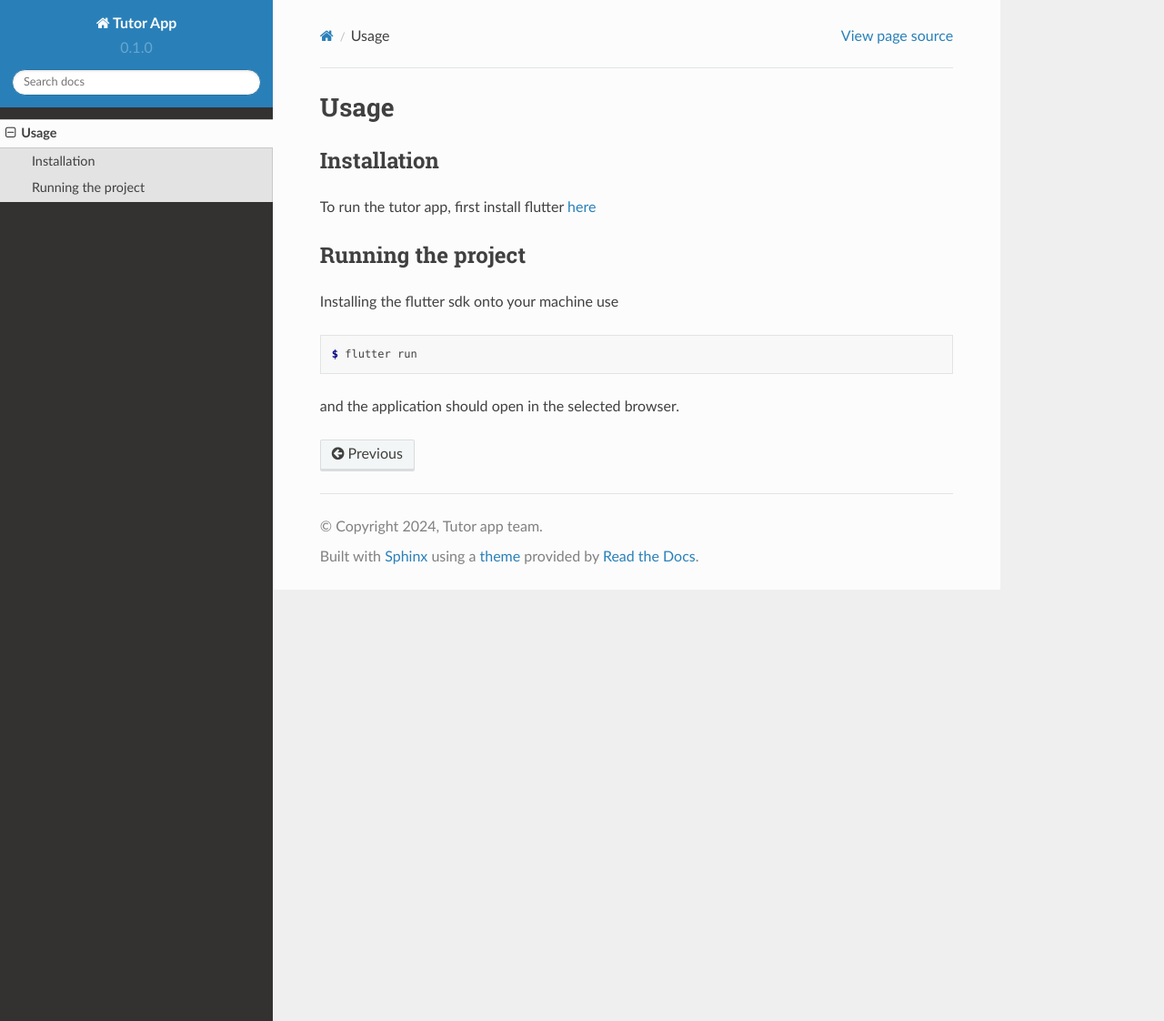
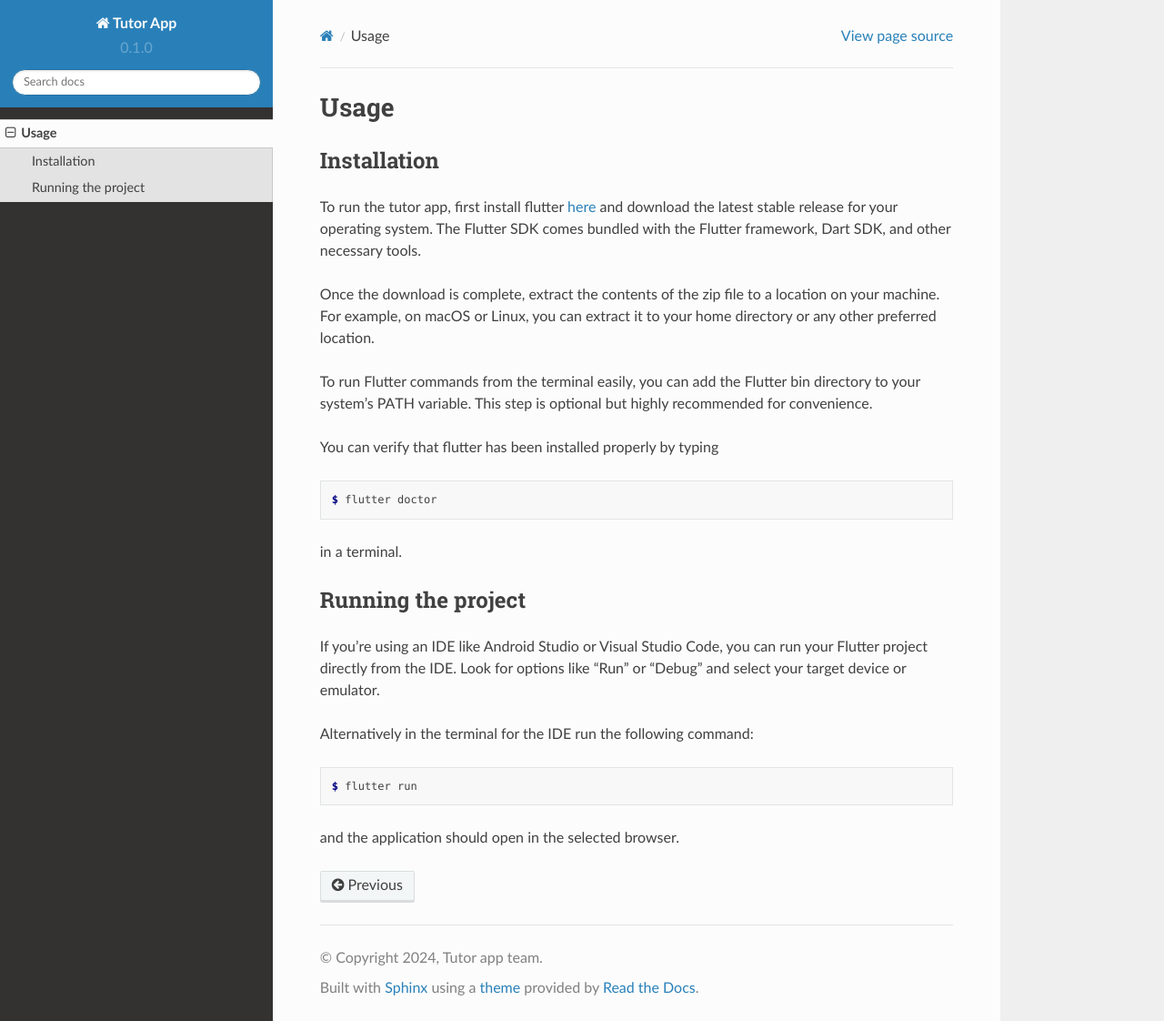
Before and after one commit to Dwengo7/readthedocs, a Sphinx documentation site: the page built from docs/source/usage.rst, in a window 1280 px wide and 1122 px high. Shown: the whole window at 91% size. Built offline with Sphinx 7.4.7 and the Read the Docs theme 2.0.0, drawn with Linux system fonts in a browser that asks for light colours.

Commit message:
Installation guide

```diff
--- a/docs/source/usage.rst
+++ b/docs/source/usage.rst
@@ -6,12 +6,26 @@ Usage
 Installation
 ------------
 
-To run the tutor app, first install flutter `here <https://docs.flutter.dev/get-started/install>`_
+To run the tutor app, first install flutter `here <https://docs.flutter.dev/get-started/install>`_ and download the latest stable release for your operating system. The Flutter SDK comes bundled with the Flutter framework, Dart SDK, and other necessary tools.
+
+Once the download is complete, extract the contents of the zip file to a location on your machine. For example, on macOS or Linux, you can extract it to your home directory or any other preferred location.
+
+To run Flutter commands from the terminal easily, you can add the Flutter bin directory to your system's PATH variable. This step is optional but highly recommended for convenience.
+
+You can verify that flutter has been installed properly by typing
+
+.. code-block:: console
+
+   $ flutter doctor
+
+in a terminal.
 
 Running the project
 ----------------
 
-Installing the flutter sdk onto your machine use
+If you're using an IDE like Android Studio or Visual Studio Code, you can run your Flutter project directly from the IDE. Look for options like "Run" or "Debug" and select your target device or emulator.
+
+Alternatively in the terminal for the IDE run the following command:
 
 .. code-block:: console
 
--- a/pyproject.toml
+++ b/pyproject.toml
@@ -3,6 +3,6 @@ requires = ["flit_core >=3.2,<4"]
 build-backend = "flit_core.buildapi"
 
 [project]
-name = "lumache"
-authors = [{name = "Graziella", email = "graziella@lumache"}]
+name = "Tutor app"
+authors = [{name = "Simon", email = "up2125193@myport.ac.uk"}, {name = "Handhwarah", email = "up2065762@myport.ac.uk}, {name = "David", email = "up2119625@myport.ac.uk}, {name = "Joeshmi", email = "up2157505@myport.ac.uk}, {name = "Sean", email = "up2112744@myport.ac.uk}, {name = "Kudzai", email = "up2129397@myport.ac.uk}]
 dynamic = ["version", "description"]
```
Also changed, not shown: README.rst (+2 -7 lines).
